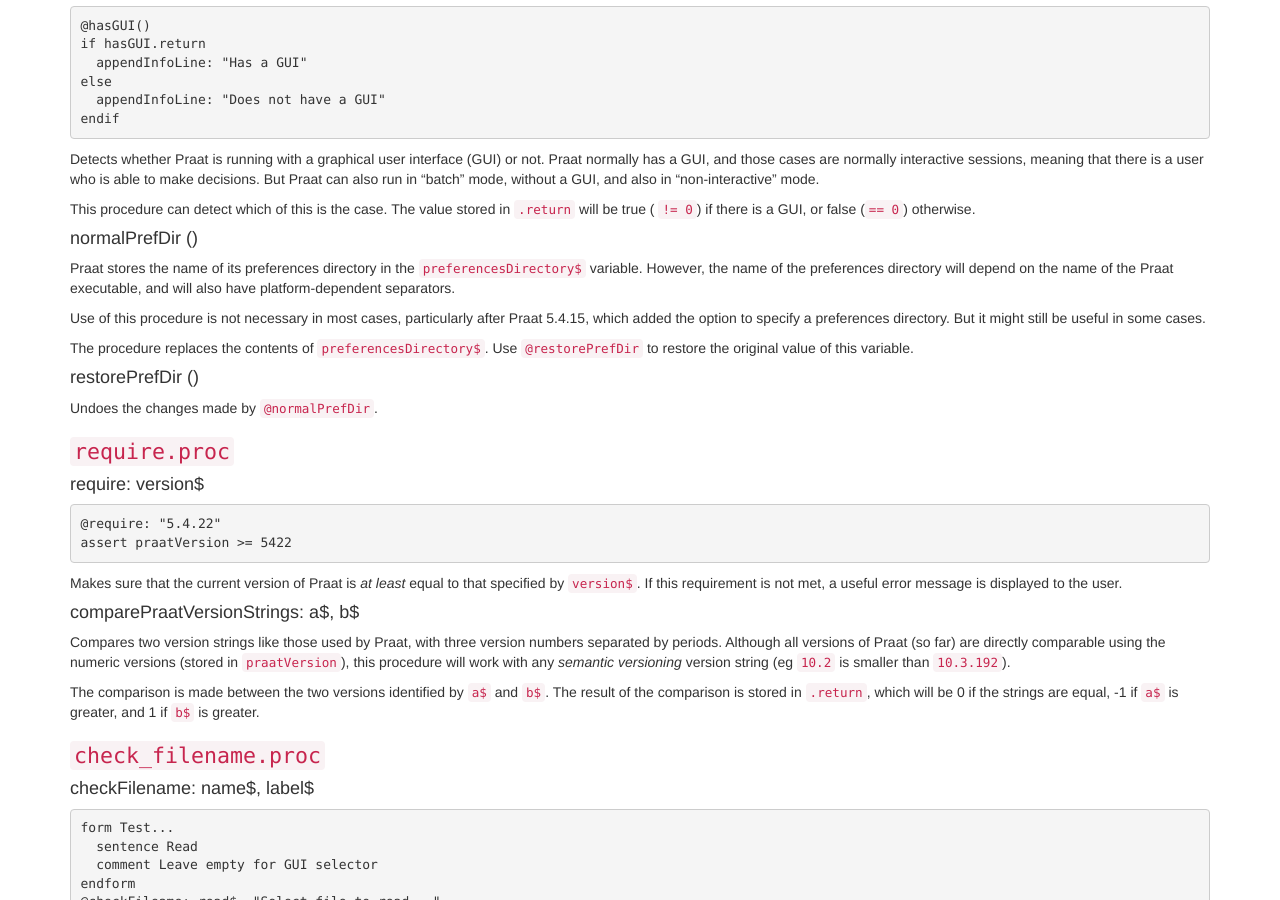
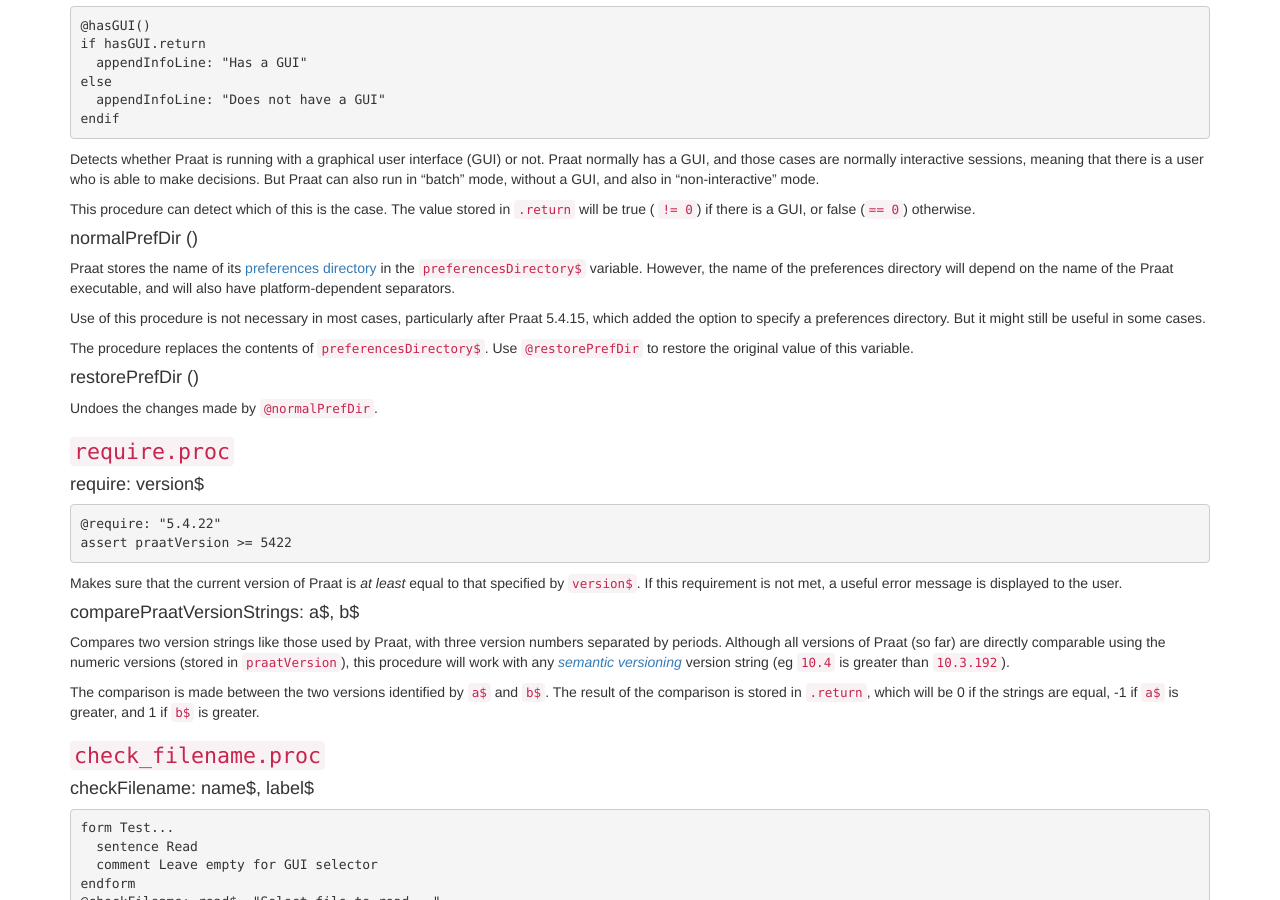
Before and after one commit to jjatria/cpran-www, a Jekyll site: the page built from docs/plugins/utils/index.md, in a window 1280 px wide and 900 px high, scrolled down 2436 px. Built offline with Jekyll 4.4.1, drawn with Linux system fonts in a browser that asks for light colours; nearby versions of some CDN libraries; library files that are not in the unit come from our copies; comment, search, counter and statistics services are not loaded; part of the change alters nothing that is shown.

Commit message:
Added links to utils documentation

```diff
--- a/docs/plugins/utils/index.md
+++ b/docs/plugins/utils/index.md
@@ -52,10 +52,12 @@ regular expression pattern. The command uses Praat's
     assert length(pwgen.return$) == 10
     # pwgen.return$ is a random alphanumeric string
 
-This procedure aims to provide similar functionality to the `pwgen(1)` UNIX
-command, which generates "pronounceable" random strings. The current version,
-however, simply acts as a simplified version of[@rndstr](#rndstr). In the
-future this will hopefully change.
+This procedure aims to provide similar functionality to the [`pwgen(1)`][pwgen]
+UNIX command, which generates "pronounceable" random strings. The current
+version, however, simply acts as a simplified version of[@rndstr](#rndstr). In
+the future this will hopefully change.
+
+[pwgen]: http://linux.die.net/man/1/pwgen
 
 The value in `length` specifies the number of characters in the resulting
 string, which is stored in `.return$`.
@@ -121,10 +123,12 @@ in `.return`.
     @mktemp: "somefolderXXXXXX"
     assert fileReadable: mktemp.return$
 
-Similar to the UNIX `mktemp(1)` command, this procedure creates a directory with
-a name that is guaranteed to not exist at the time the procedure was called.
-This procedure is not thread-safe, but is useful for storing temporary files.
-The directory will _not_ be automatically deleted.
+Similar to the UNIX [`mktemp(1)`][mktemp] command, this procedure creates a
+directory with a name that is guaranteed to not exist at the time the procedure
+was called. This procedure is not thread-safe, but is useful for storing
+temporary files. The directory will _not_ be automatically deleted.
+
+[mktemp]: http://linux.die.net/man/1/mktemp
 
 The name of the directory is generated based on the contents of `template$`,
 which needs to be of the form `baseXXXXX`, in which each `X` character will be
@@ -191,10 +195,12 @@ This procedure can detect which of this is the case. The value stored in
 #### normalPrefDir ()
 {: #normalprefdir }
 
-Praat stores the name of its preferences directory in the
+Praat stores the name of its [preferences directory][] in the
 `preferencesDirectory$` variable. However, the name of the preferences directory
 will depend on the name of the Praat executable, and will also have
 platform-dependent separators.
+
+[preferences directory]: http://www.fon.hum.uva.nl/praat/manual/preferences_directory.html
 
 Use of this procedure is not necessary in most cases, particularly after Praat
 5.4.15, which added the option to specify a preferences directory. But it might
@@ -227,8 +233,10 @@ is displayed to the user.
 Compares two version strings like those used by Praat, with three version
 numbers separated by periods. Although all versions of Praat (so far) are
 directly comparable using the numeric versions (stored in `praatVersion`), this
-procedure will work with any _semantic versioning_ version string
-(eg `10.2` is smaller than `10.3.192`).
+procedure will work with any [_semantic versioning_][semver] version string
+(eg `10.4` is greater than `10.3.192`).
+
+[semver]: http://semver.org/
 
 The comparison is made between the two versions identified by `a$` and `b$`. The
 result of the comparison is stored in `.return`, which will be 0 if the strings
```
